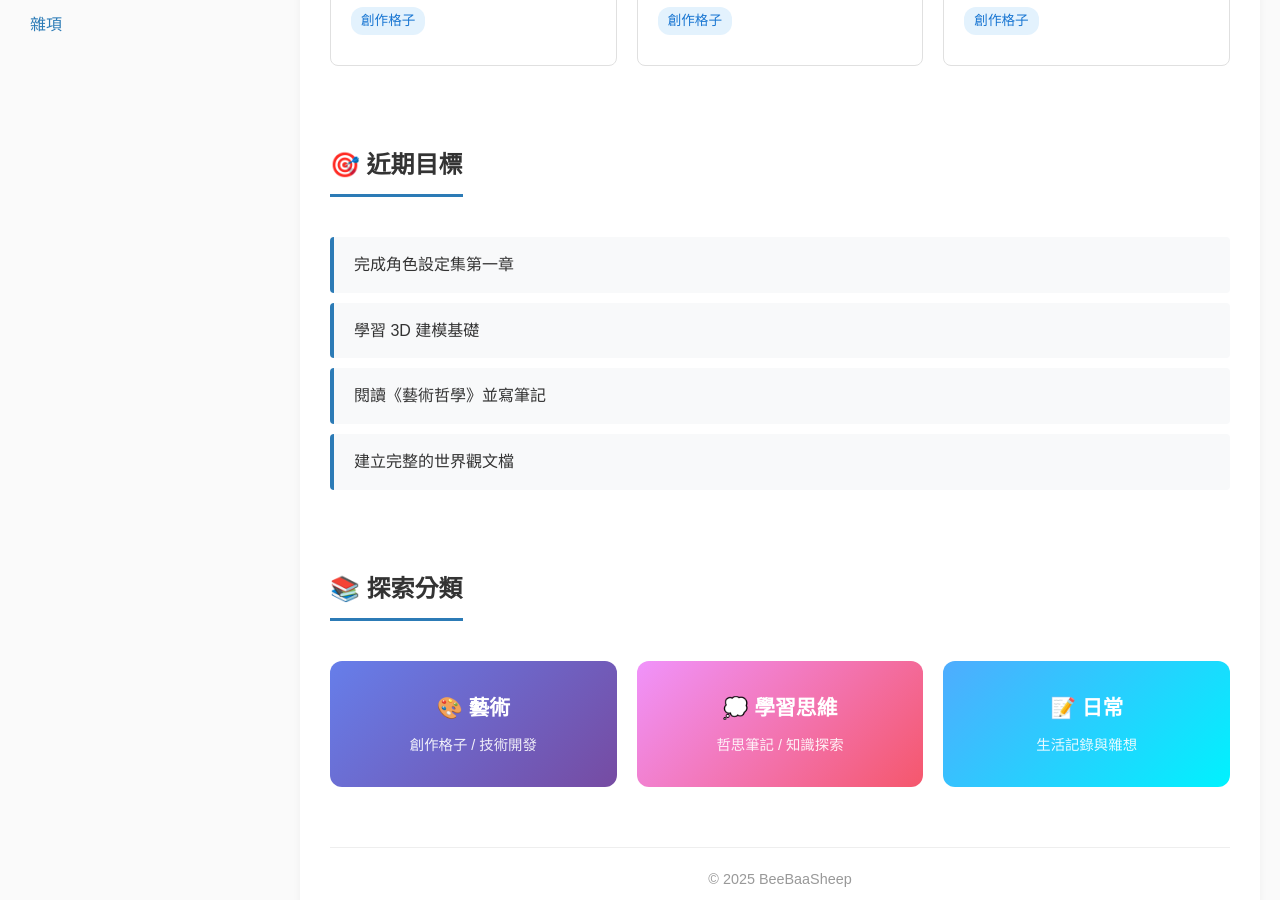
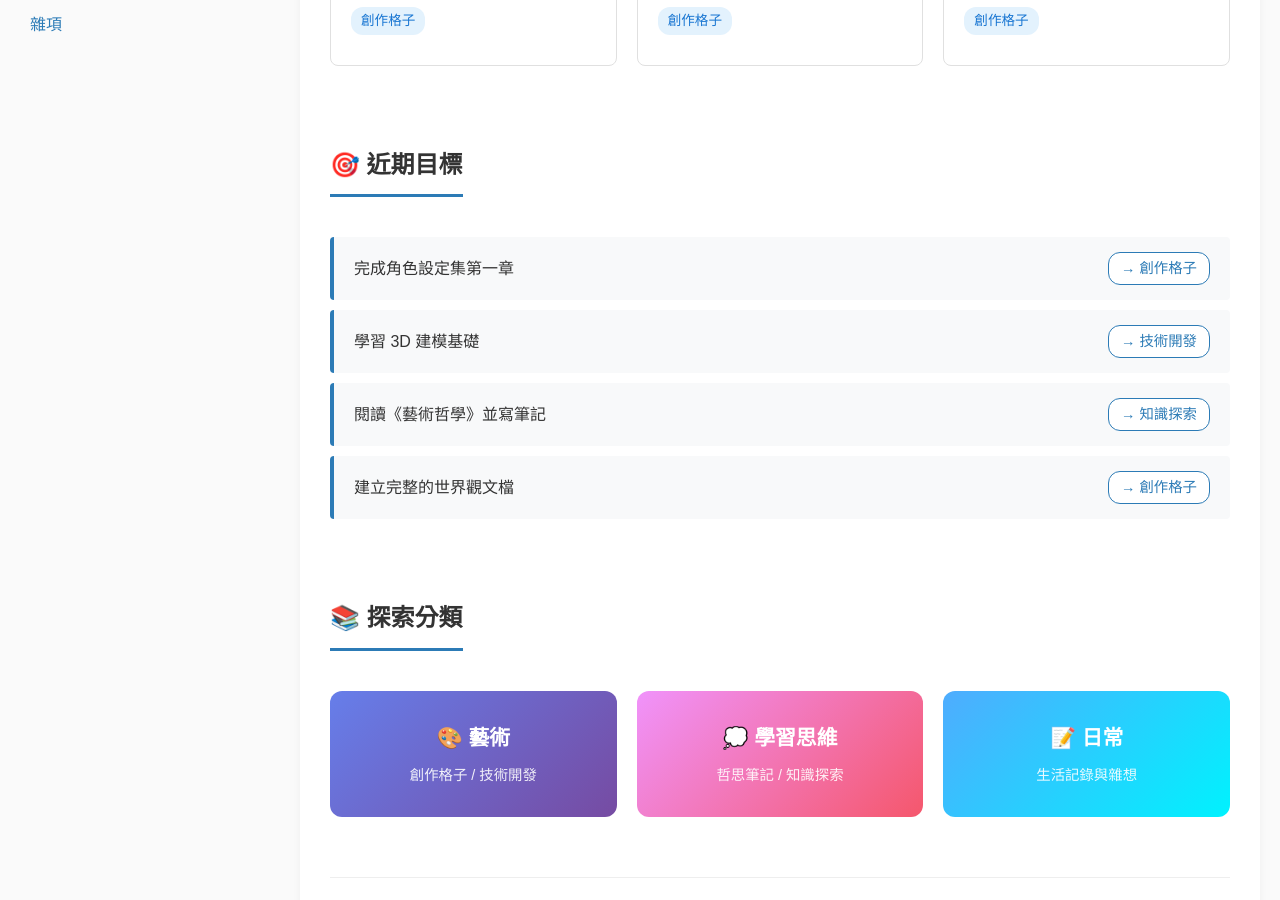
Before and after one commit to beebaasheep-lab/beebaasheepzzz, a Jekyll site: the page built from index.html, in a window 1280 px wide and 900 px high, scrolled down 577 px. Built offline with Jekyll 4.4.1, drawn with Linux system fonts in a browser that asks for light colours.

Commit message:
更新文章

```diff
--- a/index.html
+++ b/index.html
@@ -36,10 +36,22 @@ title: 首頁
 <section class="goals-section">
     <h2>🎯 近期目標</h2>
     <ul class="goals-list">
-        <li>完成角色設定集第一章</li>
-        <li>學習 3D 建模基礎</li>
-        <li>閱讀《藝術哲學》並寫筆記</li>
-        <li>建立完整的世界觀文檔</li>
+        <li>
+            完成角色設定集第一章
+            <a href="{{ site.baseurl }}/categories/創作格子" class="goal-link">→ 創作格子</a>
+        </li>
+        <li>
+            學習 3D 建模基礎
+            <a href="{{ site.baseurl }}/categories/技術開發" class="goal-link">→ 技術開發</a>
+        </li>
+        <li>
+            閱讀《藝術哲學》並寫筆記
+            <a href="{{ site.baseurl }}/categories/知識探索" class="goal-link">→ 知識探索</a>
+        </li>
+        <li>
+            建立完整的世界觀文檔
+            <a href="{{ site.baseurl }}/categories/創作格子" class="goal-link">→ 創作格子</a>
+        </li>
     </ul>
 </section>
 
```
